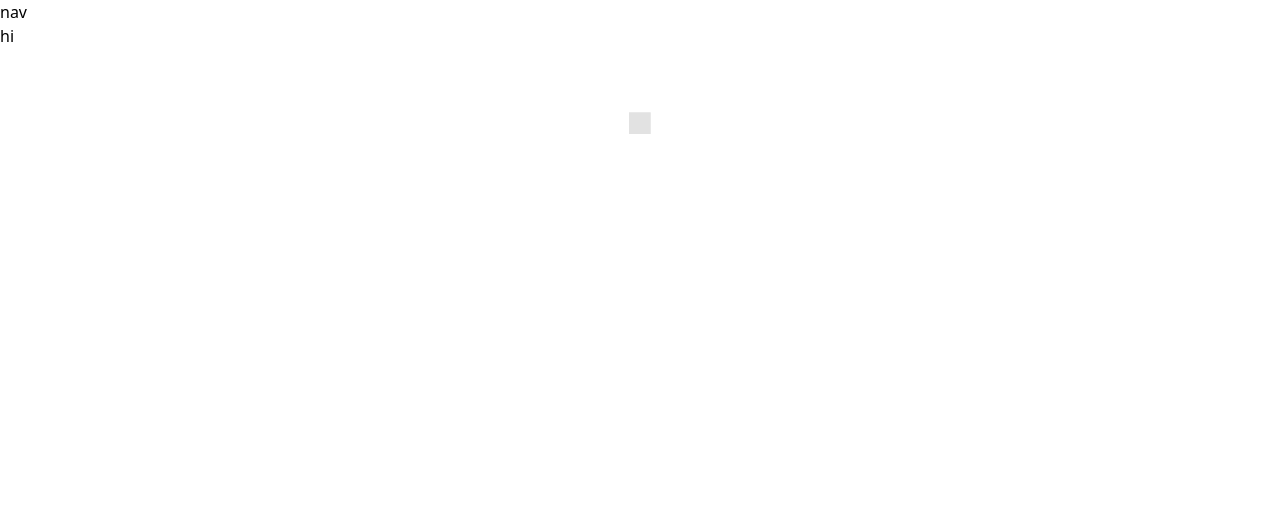
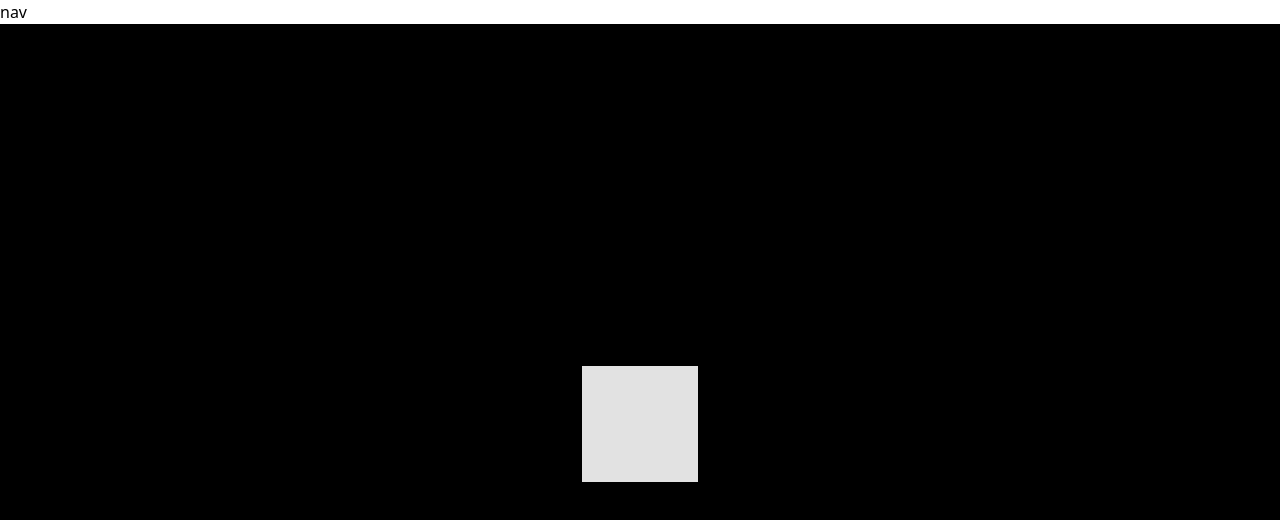
Before and after one commit to udud0099/portfolio, a Next.js app: page / in a window 1280 px wide. Shown: the top 520 px of the page. Built offline with nearby package versions, Linux system fonts and the light colour scheme.

Commit message:
3d box set - ready to test 3d

```diff
--- a/package.json
+++ b/package.json
@@ -9,6 +9,7 @@
     "lint": "eslint"
   },
   "dependencies": {
+    "@react-three/drei": "^10.7.6",
     "@react-three/fiber": "^9.3.0",
     "@types/three": "^0.180.0",
     "gsap": "^3.13.0",
--- a/src/components/MyWork.jsx
+++ b/src/components/MyWork.jsx
@@ -1,19 +1,22 @@
-'use client'
-import { Canvas } from '@react-three/fiber'
-import React from 'react'
+"use client";
+import { OrbitControls } from "@react-three/drei";
+import { Canvas } from "@react-three/fiber";
+import React from "react";
 
 const MyWork = () => {
   return (
     <>
-     <h1>hi</h1>
-     <Canvas >
+      <div className="w-full h-screen bg-black">
+        <Canvas>
+            <OrbitControls />
           <mesh>
-    <boxGeometry  / >
+            <boxGeometry />
             <meshBasicMaterial />
           </mesh>
         </Canvas>
+      </div>
     </>
-  )
-}
+  );
+};
 
-export default MyWork
+export default MyWork;
```
Also changed, not shown: 1 other file (tests, documents, lock files or other folders). Lines whose indentation alone changed are shown as unchanged.
